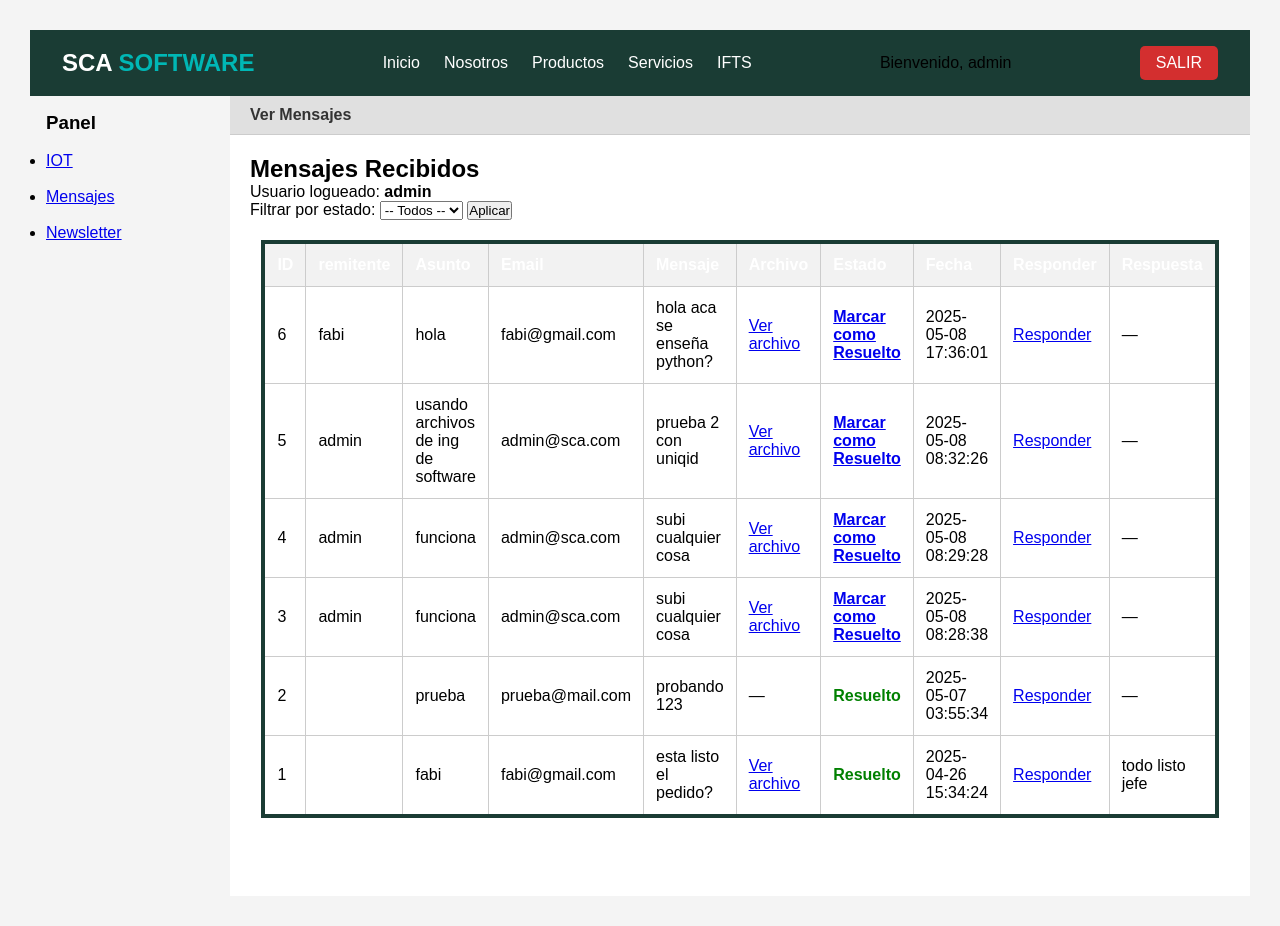
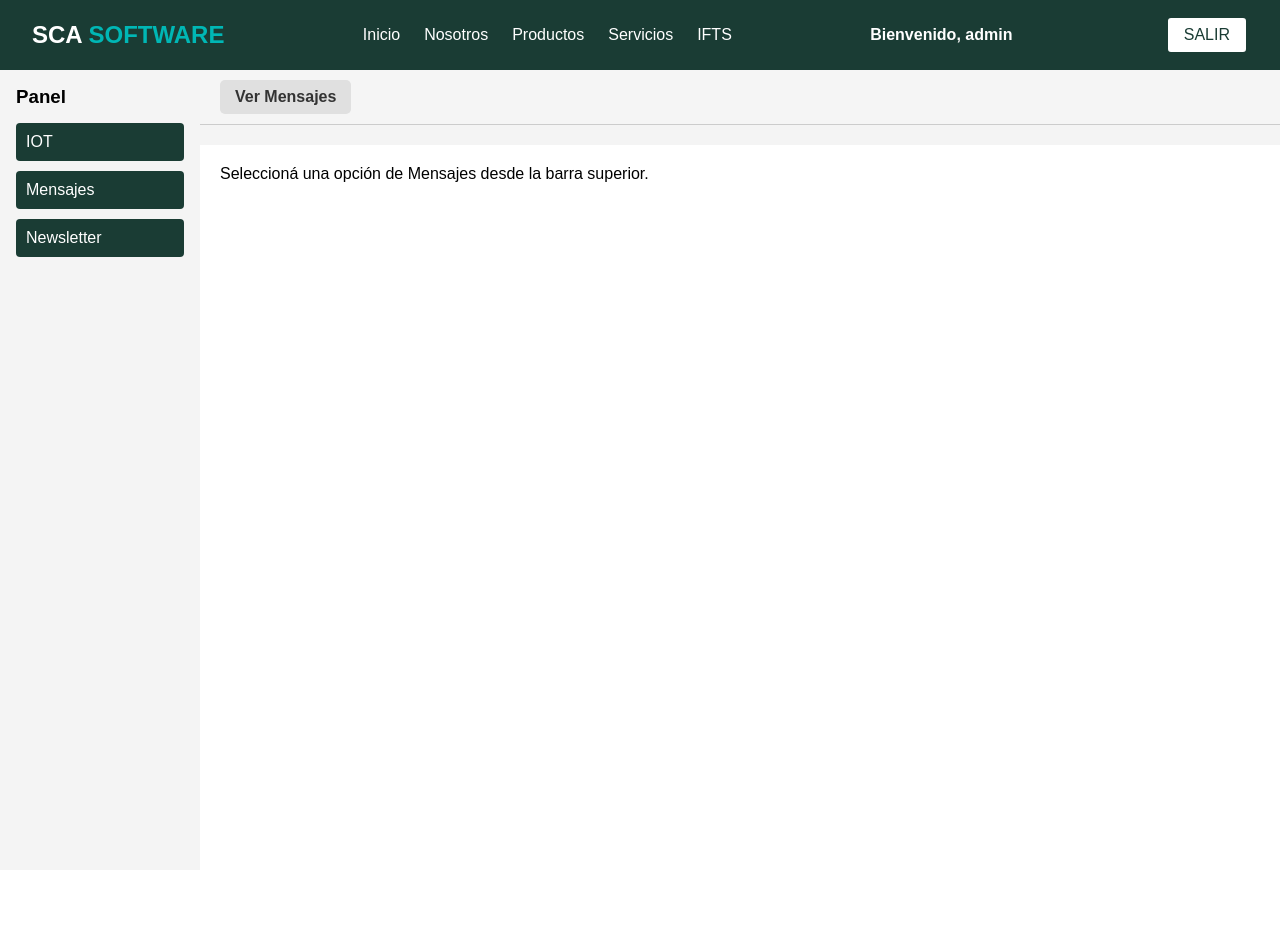
Before and after one commit to FabianJerez/sca, a PHP site: page /sca/panel.php?seccion=mensajes in a window 1280 px wide. After the commit the page ends 870 px from the top, so only its background shows below. Run offline with PHP 8.4, Linux system fonts and the light colour scheme; a user stored in the database is signed in; data comes from the database, SQL or seed files in the repository.

Commit message:
newsletter ok admin y usuario

```diff
--- a/css/headerfooter.css
+++ b/css/headerfooter.css
@@ -52,17 +52,25 @@ nav ul li a:hover {
     color: #00b7b5;
 }
 
+.usuario-bienvenida {
+    color: white;
+    font-weight: bold;
+    margin-right: 15px; /* Espaciado opcional */
+}
+
 .login-btn {
-    background-color: #d32f2f;
-    color: white;
+    background-color: white ;
+    color: #1a3c34;
+    border: 2px solid #1a3c34;
     padding: 0.5rem 1rem;
+    border-radius: 4px;
     text-decoration: none;
     border-radius: 5px;
     transition: background-color 0.3s;
 }
 
 .login-btn:hover {
-    background-color: #b71c1c;
+    background-color: #3f7d6a;
 }
 
 .hamburger {
--- a/css/panel2.css
+++ /dev/null
@@ -1,39 +0,0 @@
-.panel-container {
-    display: flex;
-    min-height: 100vh;
-}
-
-/* Sidebar a la izquierda */
-.sidebar {
-    width: 200px;
-    background-color: #f4f4f4;
-    padding: 1rem;
-}
-
-/* Todo lo que no es la sidebar */
-.panel-body {
-    flex: 1;
-    display: flex;
-    flex-direction: column;
-}
-
-/* Subnav arriba del contenido, después del header */
-.subnav {
-    background-color: #e0e0e0;
-    padding: 10px 20px;
-    border-bottom: 1px solid #ccc;
-}
-
-.subnav a {
-    margin-right: 15px;
-    text-decoration: none;
-    color: #333;
-    font-weight: bold;
-}
-
-/* Contenido principal debajo de la subnav */
-.panel-content {
-    flex: 1;
-    padding: 20px;
-    background-color: #fff;
-}
--- /dev/null
+++ b/css/panel_general.css
@@ -0,0 +1,76 @@
+.panel-container {
+    display: flex;
+    min-height: 100vh;
+}
+
+/* Sidebar a la izquierda */
+.sidebar {
+    width: 200px;
+    background-color: #f4f4f4;
+    padding: 1rem;
+}
+
+/* Todo lo que no es la sidebar */
+.panel-body {
+    flex: 1;
+    display: flex;
+    flex-direction: column;
+}
+
+/* Subnav arriba del contenido, después del header */
+.subnav {
+    background-color: #e0e0e0;
+    padding: 10px 20px;
+    border-bottom: 1px solid #ccc;
+}
+
+.subnav a {
+    margin-right: 15px;
+    text-decoration: none;
+    color: #333;
+    font-weight: bold;
+}
+
+/* Contenido principal debajo de la subnav */
+.panel-content {
+    flex: 1;
+    padding: 20px;
+    background-color: #fff;
+}
+.sidebar form button {
+    background-color: #1a3c34;
+    color: white;
+    border: none;
+    padding: 10px;
+    text-align: left;
+    cursor: pointer;
+    font-size: 16px;
+    border-radius: 4px;
+    transition: background-color 0.3s ease;
+}
+
+.sidebar form button:hover {
+    background-color: #2e695c;
+}
+.subnav {
+    background-color: #f5f5f5;
+    padding: 10px 20px;
+    border-bottom: 1px solid #ccc;
+    margin-bottom: 20px;
+    display: flex;
+    gap: 15px;
+    flex-wrap: wrap;
+}
+
+.subnav a {
+    text-decoration: none;
+    color: #333;
+    padding: 8px 15px;
+    border-radius: 5px;
+    background-color: #e0e0e0;
+    transition: background-color 0.2s ease;
+}
+
+.subnav a:hover {
+    background-color: #d0d0d0;
+}
--- a/header.php
+++ b/header.php
@@ -21,7 +21,7 @@
     </nav>
 
     <?php if (isset($_SESSION["usuario_id"])): ?>
-        <span>Bienvenido, <?= htmlspecialchars($_SESSION["usuario_nombre"] ?? '') ?></span>
+        <span class="usuario-bienvenida">Bienvenido, <?= htmlspecialchars($_SESSION["usuario_nombre"] ?? '') ?></span>
         <a href="<?= BASE_URL ?>login/logout.php" class="login-btn">SALIR</a>
     <?php else: ?>
         <a href="<?= BASE_URL ?>login/login.php" class="login-btn">INGRESAR</a>
--- a/mensajes/ver_mensajes.php
+++ b/mensajes/ver_mensajes.php
@@ -3,21 +3,20 @@ if (session_status() === PHP_SESSION_NONE) {
     session_start();
 }
 
-//verificamos que el usuario este logueado, si no lo está → lo mandamos al login
+// Verificamos que el usuario esté logueado
 if (!isset($_SESSION["usuario_id"])) {
-    header("Location: ../login/login.html");
+    header("Location: ../login/login.php");
     exit;
 }
 
-// Conectamos a la base de datos
 require_once __DIR__ . '/../includes/db.php';
+require_once __DIR__ . '/../config.php'; // Para BASE_URL
 
-// Obtenemos los mensajes filtrando los resueltos o los pendientes
 $estado_filtro = $_GET['estado'] ?? '';
 
 if ($estado_filtro === 'Pendiente' || $estado_filtro === 'Resuelto') {
     $stmt = $conn->prepare("SELECT * FROM mensajes WHERE estado = ? ORDER BY fecha DESC");
-    $stmt->execute([$estado_filtro]); // ✅ Se pasa el parámetro
+    $stmt->execute([$estado_filtro]);
     $resultado = $stmt;
 } else {
     $resultado = $conn->query("SELECT * FROM mensajes ORDER BY fecha DESC");
@@ -30,12 +29,11 @@ if ($estado_filtro === 'Pendiente' || $estado_filtro === 'Resuelto') {
     <meta charset="UTF-8">
     <title>Mensajes Recibidos</title>
     <link rel="stylesheet" href="../css/ver_mensajes.css">
-
 </head>
 <body>
 
 <h2>Mensajes Recibidos</h2>
-    <p>Usuario logueado: <strong><?php echo htmlspecialchars($_SESSION["usuario_nombre"]); ?></strong></p>
+<p>Usuario logueado: <strong><?= htmlspecialchars($_SESSION["usuario_nombre"]) ?></strong></p>
 
 <form method="get" action="<?= BASE_URL ?>panel.php">
     <input type="hidden" name="seccion" value="mensajes">
@@ -52,7 +50,7 @@ if ($estado_filtro === 'Pendiente' || $estado_filtro === 'Resuelto') {
 <table>
     <tr>
         <th>ID</th>
-            <th>remitente</th>
+        <th>Remitente</th>
         <th>Asunto</th>
         <th>Email</th>
         <th>Mensaje</th>
@@ -63,36 +61,35 @@ if ($estado_filtro === 'Pendiente' || $estado_filtro === 'Resuelto') {
         <th>Respuesta</th>
     </tr>
 
-        <?php while ($fila = $resultado->fetch(PDO::FETCH_ASSOC)): ?>
+    <?php while ($fila = $resultado->fetch(PDO::FETCH_ASSOC)) : ?>
         <tr>
-                <td><?php echo $fila['id']; ?></td>
-                <td><?php echo htmlspecialchars($fila['remitente']); ?></td>
-                <td><?php echo htmlspecialchars($fila['asunto']); ?></td>
-                <td><?php echo htmlspecialchars($fila['email']); ?></td>
-                <td><?php echo nl2br(htmlspecialchars($fila['mensaje'])); ?></td>
+            <td><?= $fila['id'] ?></td>
+            <td><?= htmlspecialchars($fila['remitente']) ?></td>
+            <td><?= htmlspecialchars($fila['asunto']) ?></td>
+            <td><?= htmlspecialchars($fila['email']) ?></td>
+            <td><?= nl2br(htmlspecialchars($fila['mensaje'])) ?></td>
             <td>
-                    <?php
-                    if (!empty($fila['archivo_nombre'])) {
-                        echo "<a href='../uploads/" . urlencode($fila['archivo_nombre']) . "' target='_blank'>Ver archivo</a>";
-                    } else {
-                        echo "—";
-                    }
-                    ?>
+                <?php if (!empty($fila['archivo_nombre'])): ?>
+                    <a href="../uploads/<?= urlencode($fila['archivo_nombre']) ?>" target="_blank">Ver archivo</a>
+                <?php else: ?>
+                    —
+                <?php endif; ?>
             </td>
-                <td class="<?php echo $fila['estado'] === 'Resuelto' ? 'estado-resuelto' : 'estado-pendiente'; ?>">
-                    <?php
-                    if ($fila['estado'] === 'Resuelto') {
-                        echo "Resuelto";
-                    } else {
-                        echo '<a href="cambiar_estado.php?id=' . $fila['id'] . '">Marcar como Resuelto</a>';
-                    }
-                    ?>
+            <td class="<?= $fila['estado'] === 'Resuelto' ? 'estado-resuelto' : 'estado-pendiente' ?>">
+                <?php if ($fila['estado'] === 'Resuelto'): ?>
+                    Resuelto
+                <?php else: ?>
+                    <a href="cambiar_estado.php?id=<?= $fila['id'] ?>">Marcar como Resuelto</a>
+                <?php endif; ?>
             </td>
-                <td><?php echo $fila['fecha']; ?></td>
-                <td><a href="../panel.php?seccion=mensajes&id=<?= $fila['id'] ?>">Responder</a></td>
-                <td><?php echo !empty($fila['respuesta']) ? nl2br(htmlspecialchars($fila['respuesta'])) : '—'; ?></td>
+            <td><?= $fila['fecha'] ?></td>
+            <td>
+                <a href="<?= BASE_URL ?>panel.php?seccion=mensajes&sub=responder&id=<?= $fila['id'] ?>">Responder</a>
+            </td>
+            <td><?= !empty($fila['respuesta']) ? nl2br(htmlspecialchars($fila['respuesta'])) : '—' ?></td>
         </tr>
     <?php endwhile; ?>
 </table>
+
 </body>
 </html>
--- a/newsletter/enviar_newsletter.php
+++ b/newsletter/enviar_newsletter.php
@@ -65,8 +65,8 @@ if ($_SERVER['REQUEST_METHOD'] === 'POST') {
                 $mail->clearAllRecipients();
                 $mail->addAddress($d['email']);
 
-                $enlaceBaja = BASE_URL . "newsletter/newsletter_unsuscribe.php?token=" . urlencode($d['token']);
-                $mail->Body = nl2br($mensaje) . "<hr><p style='font-size: small;'>Si no querés recibir más correos, podés <a href='$enlaceBaja'>desuscribirte aquí</a>.<br><br>Atte. Equipo SCA</p>";
+                $enlaceBaja = BASE_URL . "newsletter_unsuscribe.php?token=" . urlencode($d['token']);
+                $mail->Body = nl2br($mensaje) . "<hr><p style='font-size: small;'>Si no queres recibir mas correos, podes <a href='$enlaceBaja'>desuscribirte aqui</a>.<br><br>Atte. Equipo SCA</p>";
 
                 $mail->send();
             }
--- a/newsletter/includes/config.php
+++ b/newsletter/includes/config.php
@@ -2,7 +2,7 @@
 require_once __DIR__ . '/../../includes/auth.php';
 
 // Configuración segura para PHPMailer
-define('GMAIL_USER', 'likid88@gmail.com');          //cuenta de Gmail del Administrador
-define('GMAIL_APP_PASSWORD', 'ndiomheaxfjhbpxb');   // Contraseña de aplicación generada en Google
-define('NEWSLETTER_BASE_URL', 'http://localhost/ifts4/newsletter/');//agregar la URL del IFTS 4
+define('GMAIL_USER', 'likid88@gmail.com');          // Cuenta de Gmail del administrador
+define('GMAIL_APP_PASSWORD', 'jyeymnphariktzjp');   // Contraseña de aplicación generada en Google
+define('NEWSLETTER_BASE_URL', 'http://localhost/sca/newsletter/'); // URL base correcta del proyecto SCA
 ?>
--- a/panel.php
+++ b/panel.php
@@ -20,7 +20,7 @@ $subseccion = $_GET['sub'] ?? '';
     <meta charset="UTF-8">
     <title>Panel Principal</title>
     <link rel="stylesheet" href="<?= BASE_URL ?>css/headerfooter.css">
-    <link rel="stylesheet" href="<?= BASE_URL ?>css/panel2.css">
+    <link rel="stylesheet" href="<?= BASE_URL ?>css/panel_general.css">
 </head>
 <body>
 
@@ -30,24 +30,30 @@ $subseccion = $_GET['sub'] ?? '';
     <!-- Barra lateral -->
     <aside class="sidebar">
         <h3>Panel</h3>
-        <br>
-        <ul>
-            <li><a href="panel.php?seccion=iot">IOT</a></li>
-            <br>
-            <li><a href="panel.php?seccion=mensajes">Mensajes</a></li>
-            <br>
-            <li><a href="panel.php?seccion=newsletter">Newsletter</a></li>
-        </ul>
+        <form method="get" action="panel.php" style="display: flex; flex-direction: column; gap: 10px; margin-top: 15px;">
+            <input type="hidden" name="vista" value="home">
+
+            <button type="submit" name="seccion" value="iot">IOT</button>
+            <button type="submit" name="seccion" value="mensajes">Mensajes</button>
+            <button type="submit" name="seccion" value="newsletter">Newsletter</button>
+        </form>
     </aside>
+
     <div class="panel-body">
         <!-- Barra superior dinámica -->
         <nav class="subnav">
             <?php if ($seccion === 'iot'): ?>
                 <a href="panel.php?seccion=iot&sub=ver">Ver Chips</a>
                 <a href="panel.php?seccion=iot&sub=agregar">Agregar Chip</a>
+
             <?php elseif ($seccion === 'mensajes'): ?>
-                <a href="panel.php?seccion=mensajes&sub=ver">Ver Mensajes</a>
-                <!-- <a href="panel.php?seccion=mensajes&sub=responder">Responder</a> -->
+                <?php if ($rol === 'admin'): ?>
+                    <a href="panel.php?seccion=mensajes&sub=ver">Ver Mensajes</a>
+                <?php elseif ($rol === 'usuario'): ?>
+                    <a href="panel.php?seccion=mensajes&sub=mis">Mis Mensajes</a>
+                    <a href="panel.php?seccion=mensajes&sub=enviar">Enviar mensaje</a>
+                <?php endif; ?>
+
             <?php elseif ($seccion === 'newsletter'): ?>
                 <?php if ($rol === 'admin'): ?>
                     <a href="panel.php?seccion=newsletter&sub=suscriptos">Ver Clientes</a>
@@ -72,10 +78,24 @@ $subseccion = $_GET['sub'] ?? '';
                 }
             }
             elseif ($seccion === 'mensajes') {
-                if (isset($_GET['id'])) {
-                    include 'mensajes/responder.php';
+                if ($rol === 'admin') {
+                    if ($subseccion === 'ver') {
+                        include 'mensajes/ver_mensajes.php';
+                    } elseif ($subseccion === 'responder' && isset($_GET['id'])) {
+                        include 'mensajes/responder.php';
+                    } else {
+                        echo "<p>Seleccioná una opción de Mensajes desde la barra superior.</p>";
+                    }
+                } elseif ($rol === 'usuario') {
+                    if ($subseccion === 'mis') {
+                        include 'mensajes/mis_mensajes.php';
+                    } elseif ($subseccion === 'enviar') {
+                        include 'mensajes/enviar_mensaje.php';
+                    } else {
+                        echo "<p>Seleccioná una opción de Mensajes desde la barra superior.</p>";
+                    }
                 } else {
-                    include 'mensajes/ver_mensajes.php';
+                    echo "<p>Acceso no autorizado.</p>";
                 }
             }
             elseif ($seccion === 'newsletter') {
```
Also changed, not shown: mensajes/enviar_mensaje.php (added, +61 -0 lines), mensajes/mis_mensajes.php (+24 -52 lines), newsletter/usuarios.php (+18 -4 lines). Lines whose indentation alone changed are shown as unchanged.
